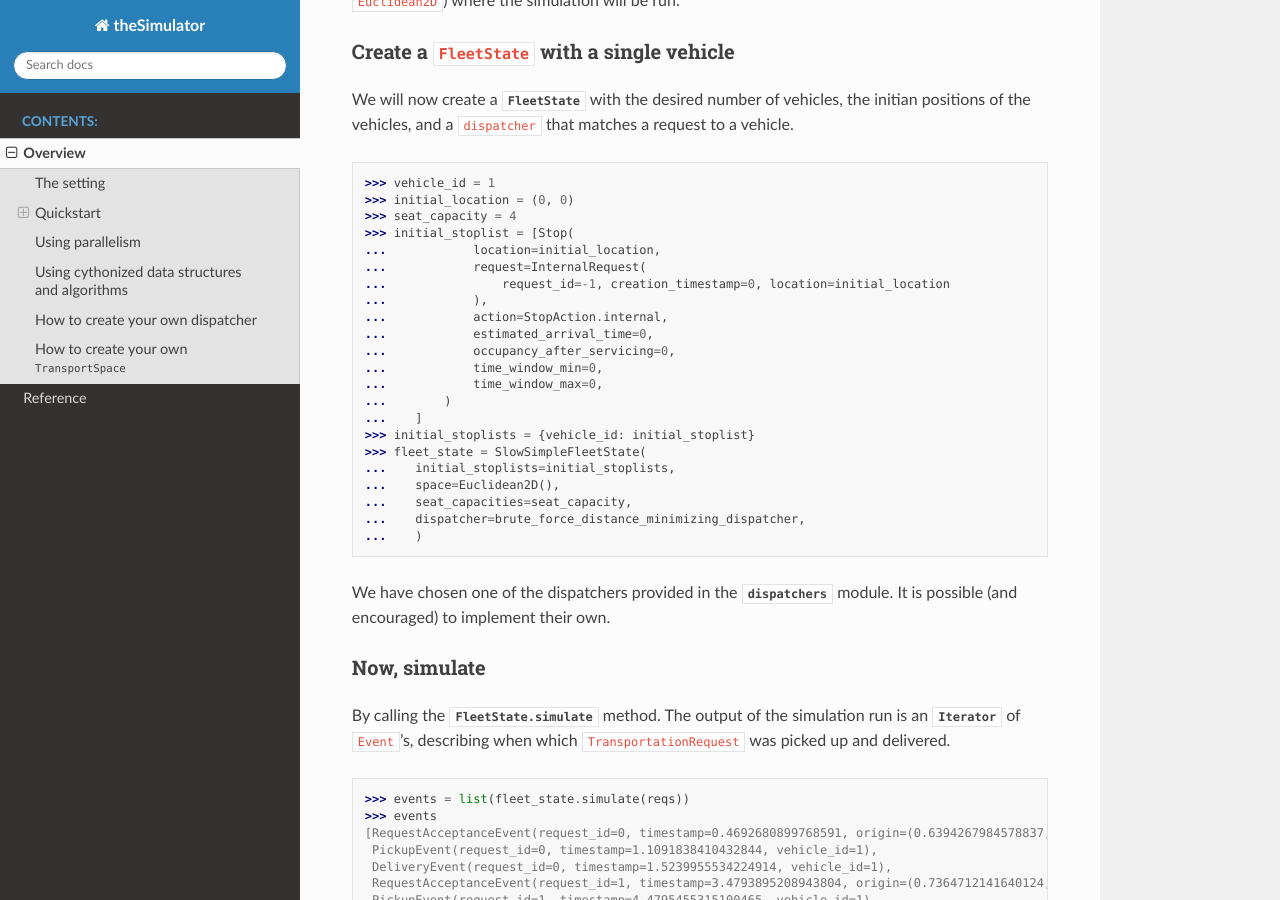
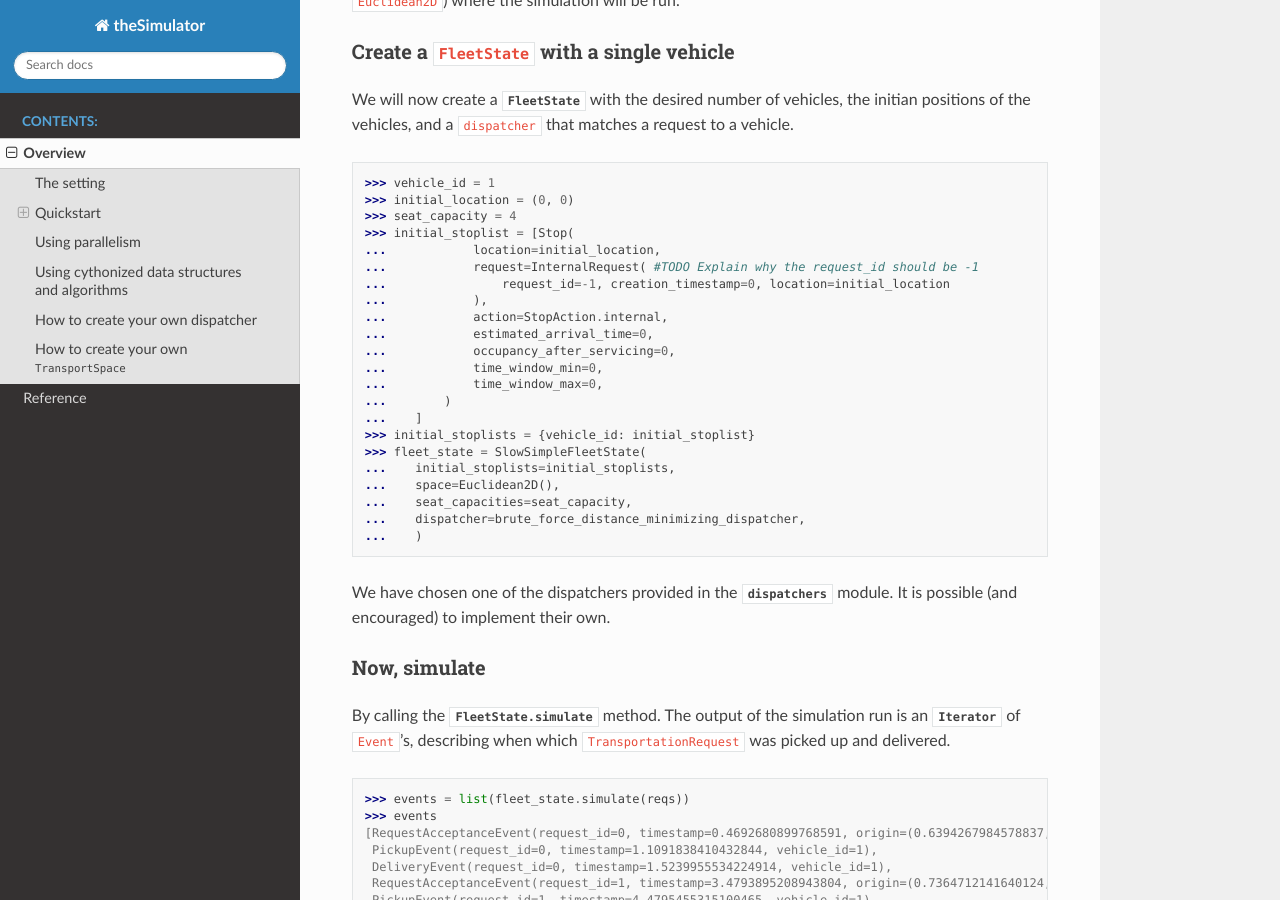
Before and after one commit to PhysicsOfMobility/ridepy, a Sphinx documentation site: the page built from docs/overview.rst, in a window 1280 px wide and 900 px high, scrolled down 1727 px. Built offline with Sphinx 7.4.7 and the Read the Docs theme 2.0.0, drawn with Linux system fonts in a browser that asks for light colours.

Commit message:
small changes

```diff
--- a/docs/overview.rst
+++ b/docs/overview.rst
@@ -100,7 +100,7 @@ desired number of vehicles, the initian positions of the vehicles, and a
     >>> seat_capacity = 4
     >>> initial_stoplist = [Stop(
     ...            location=initial_location,
-    ...            request=InternalRequest(
+    ...            request=InternalRequest( #TODO Explain why the request_id should be -1
     ...                request_id=-1, creation_timestamp=0, location=initial_location
     ...            ),
     ...            action=StopAction.internal,
```
